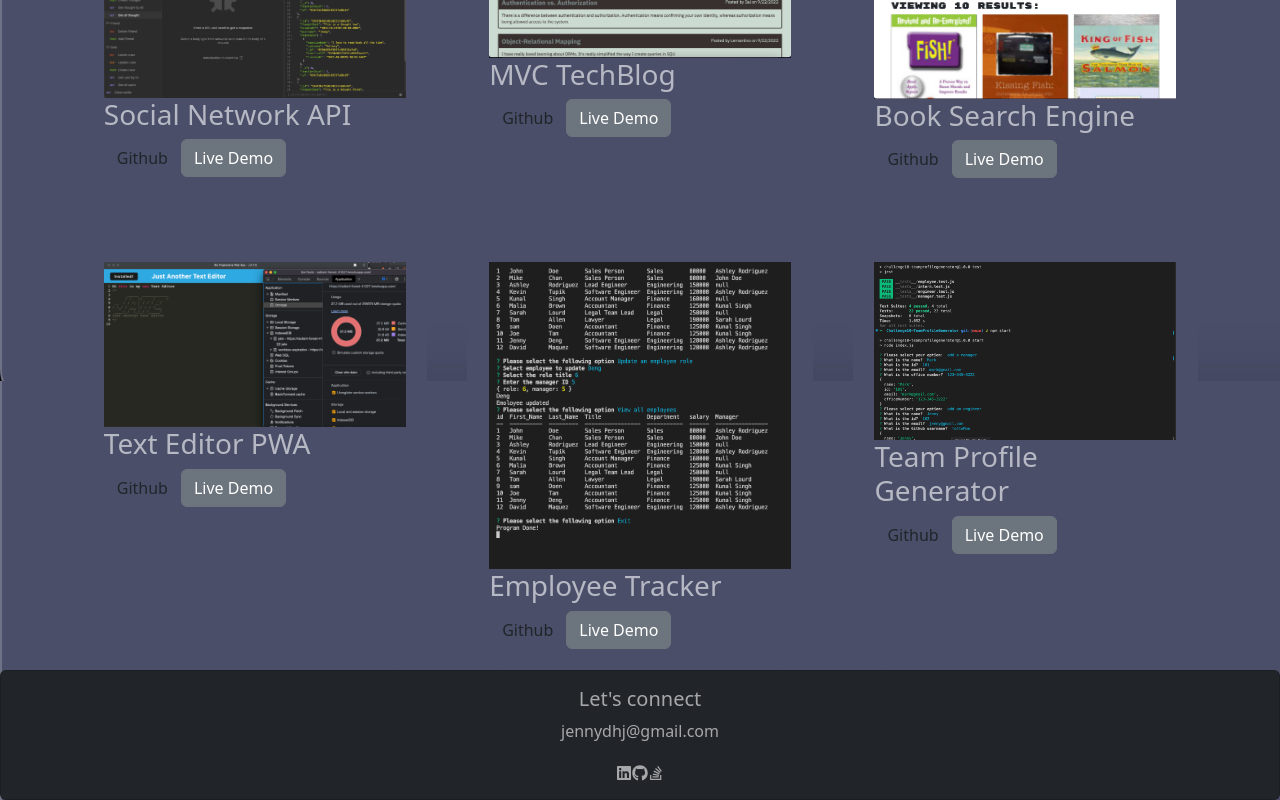
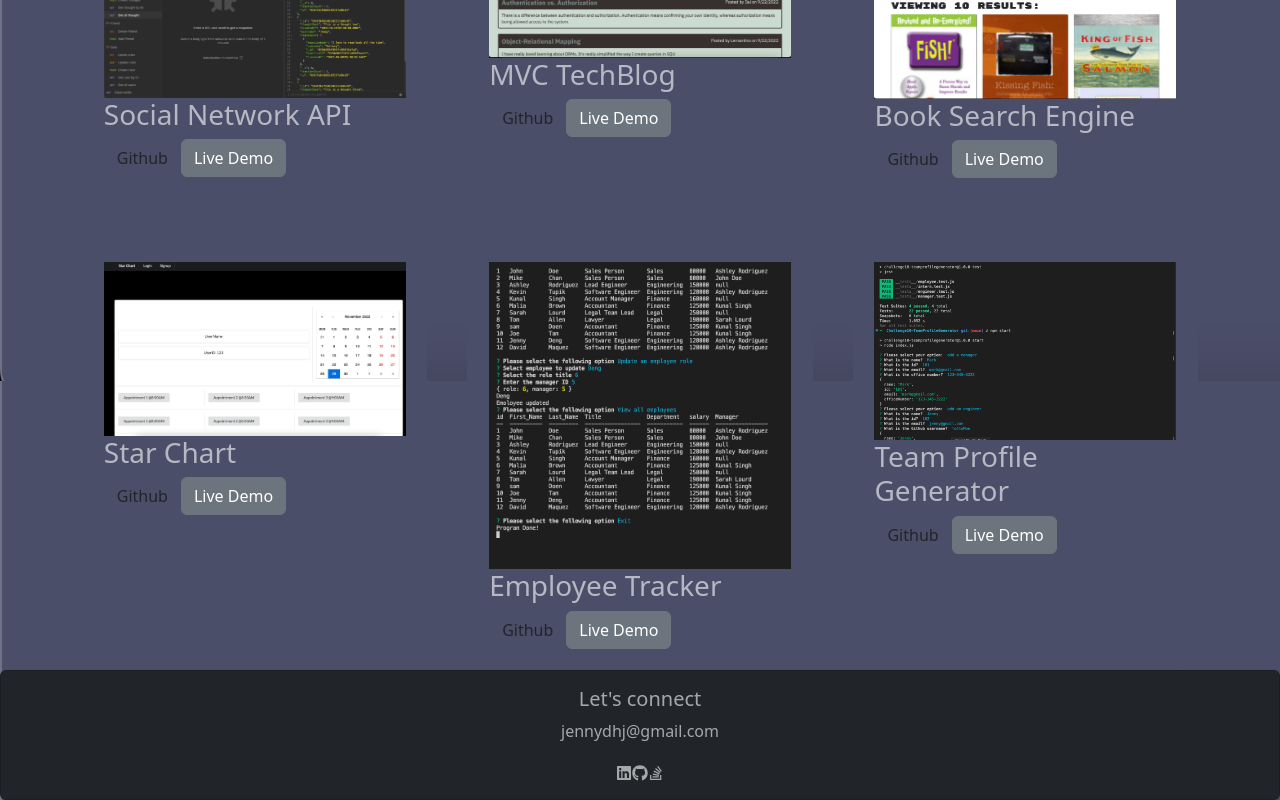
Before and after one commit to TottoMoe/ReactPortfolio, a React (Create React App) app: page / in a window 1280 px wide. Shown: the part 797-1597 px from the top of the page. Built offline with nearby package versions, Linux system fonts and the light colour scheme.

Commit message:
add the star chart project

```diff
--- a/src/components/Project.js
+++ b/src/components/Project.js
@@ -8,6 +8,7 @@ import pj18 from "../assets/pj18.png";
 import pj19 from "../assets/pj19.png";
 import pj12 from "../assets/pj12.png";
 import pj10 from "../assets/pj10.png";
+import pj23 from "../assets/pj23.png";
 
 function Project() {
   return (
@@ -78,18 +79,18 @@ function Project() {
         </article>
         <article className="portfolio__item">
           <div className="portfolio__item-image">
-            <img src={pj19} alt="TextEditorPWA" />
+            <img src={pj23} alt="Star Chart" />
           </div>
-          <h3>Text Editor PWA</h3>
+          <h3>Star Chart</h3>
           <a
-            href="https://github.com/TottoMoe/TextEditorPWA"
+            href="https://github.com/TottoMoe/star-chart"
             className="btn"
             target="__blank"
           >
             Github
           </a>
           <a
-            href="https://radiant-forest-41027.herokuapp.com/"
+            href="https://star-chart7.herokuapp.com/"
             className="btn btn-secondary"
             target="__blank"
           >
```
Also changed, not shown: src/assets/pj23.png (added).
